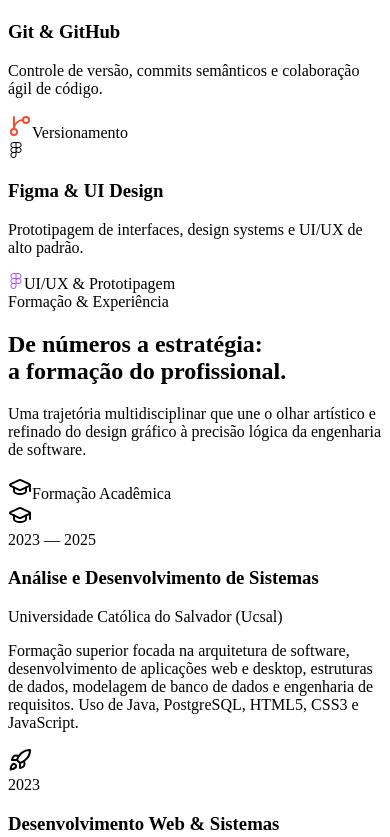
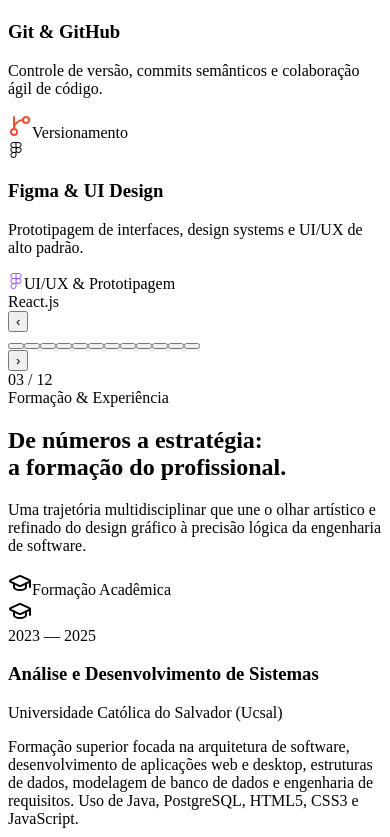
Before and after one commit to cauagarrido/cauagarrido-portfolio, a React (Vite) app: page / in a window 390 px wide. Shown: the part 7069-7906 px from the top of the page. Built offline with nearby package versions, Linux system fonts and the light colour scheme; the HTML template or start-up script is replaced by a standard one.

Commit message:
feat: add technologies section with responsive styling and carousel support

```diff
--- a/src/components/sections/Technologies.jsx
+++ b/src/components/sections/Technologies.jsx
@@ -4,6 +4,7 @@ import SectionHeading from '../common/SectionHeading.jsx';
 
 export default function Technologies() {
   const trackRef = useRef(null);
+  const programmaticScrollRef = useRef(false);
   const [activeIndex, setActiveIndex] = useState(0);
   const [isMobile, setIsMobile] = useState(() => window.matchMedia('(max-width: 768px)').matches);
 
@@ -17,10 +18,7 @@ export default function Technologies() {
   }, []);
 
   useEffect(() => {
-    if (!isMobile) {
-      setActiveIndex(0);
-      return undefined;
-    }
+    if (!isMobile) return undefined;
 
     const intervalId = window.setInterval(() => {
       setActiveIndex((currentIndex) => (currentIndex + 1) % technologies.length);
@@ -30,14 +28,62 @@ export default function Technologies() {
   }, [isMobile]);
 
   useEffect(() => {
-    if (!isMobile) return;
+    if (!isMobile) {
+      setActiveIndex(0);
+      return;
+    }
 
     const track = trackRef.current;
     const activeCard = track?.children[activeIndex];
     if (track && activeCard) {
-      track.scrollTo({ left: activeCard.offsetLeft, behavior: 'smooth' });
+      programmaticScrollRef.current = true;
+      const targetLeft = track.scrollLeft
+        + activeCard.getBoundingClientRect().left
+        - track.getBoundingClientRect().left;
+      track.scrollTo({ left: targetLeft, behavior: 'smooth' });
+
+      const timeoutId = window.setTimeout(() => {
+        programmaticScrollRef.current = false;
+      }, 700);
+      return () => window.clearTimeout(timeoutId);
     }
+    return undefined;
   }, [activeIndex, isMobile]);
+
+  const handleScroll = () => {
+    const track = trackRef.current;
+    if (!track || !isMobile || programmaticScrollRef.current) return;
+
+    const trackLeft = track.getBoundingClientRect().left;
+    let closestIndex = 0;
+    let closestDistance = Infinity;
+
+    Array.from(track.children).forEach((card, index) => {
+      const distance = Math.abs(card.getBoundingClientRect().left - trackLeft);
+      if (distance < closestDistance) {
+        closestDistance = distance;
+        closestIndex = index;
+      }
+    });
+
+    setActiveIndex((currentIndex) => (currentIndex === closestIndex ? currentIndex : closestIndex));
+  };
+
+  const goToStack = (index) => {
+    setActiveIndex(index);
+  };
+
+  const goToPreviousStack = () => {
+    setActiveIndex((currentIndex) => (
+      currentIndex === 0 ? technologies.length - 1 : currentIndex - 1
+    ));
+  };
+
+  const goToNextStack = () => {
+    setActiveIndex((currentIndex) => (currentIndex + 1) % technologies.length);
+  };
+
+  const activeTechnology = technologies[activeIndex];
 
   return (
     <section className="technologies-section" id="technologies">
@@ -48,8 +94,12 @@ export default function Technologies() {
           text="Ferramentas e linguagens dominadas que utilizo no dia a dia para desenvolver sistemas de alta performance, do backend ao frontend."
         />
 
-        <div className="tech-carousel" aria-roledescription="carrossel" aria-label="Tecnologias">
-          <div className="tech-cards-grid" ref={trackRef}>
+        <div
+          className="tech-carousel"
+          aria-roledescription="carrossel"
+          aria-label="Tecnologias"
+        >
+          <div className="tech-cards-grid" ref={trackRef} onScroll={handleScroll}>
           {technologies.map(({
             id, category, name, description, BrandIcon, FooterIcon, footer, color,
           }) => (
@@ -71,10 +121,39 @@ export default function Technologies() {
           ))}
           </div>
 
-          <div className="tech-carousel-dots" aria-hidden="true">
-            {technologies.map(({ id }, index) => (
-              <span key={id} className={index === activeIndex ? 'active' : ''} />
-            ))}
+          <div className="tech-carousel-pagination" aria-label="Navegação das stacks">
+            <span className="tech-carousel-current" aria-live="polite">
+              {activeTechnology.name}
+            </span>
+            <div className="tech-carousel-navigation">
+              <button
+                type="button"
+                className="tech-carousel-arrow"
+                aria-label="Stack anterior"
+                onClick={goToPreviousStack}
+              >‹</button>
+              <div className="tech-carousel-dots">
+                {technologies.map(({ id, name }, index) => (
+                  <button
+                    key={id}
+                    type="button"
+                    className={`tech-carousel-dot ${index === activeIndex ? 'active' : ''}`}
+                    aria-label={`Ir para ${name}`}
+                    aria-current={index === activeIndex ? 'true' : undefined}
+                    onClick={() => goToStack(index)}
+                  />
+                ))}
+              </div>
+              <button
+                type="button"
+                className="tech-carousel-arrow"
+                aria-label="Próxima stack"
+                onClick={goToNextStack}
+              >›</button>
+            </div>
+            <span className="tech-carousel-count">
+              {String(activeIndex + 1).padStart(2, '0')} / {String(technologies.length).padStart(2, '0')}
+            </span>
           </div>
         </div>
       </div>
--- a/src/styles/responsive.css
+++ b/src/styles/responsive.css
@@ -250,29 +250,88 @@
   }
 
   .tech-card {
+    box-sizing: border-box;
     flex: 0 0 100%;
     min-height: 280px;
     scroll-snap-align: start;
   }
 
+  .tech-carousel-pagination {
+    display: grid;
+    grid-template-columns: minmax(0, 1fr) auto auto;
+    align-items: center;
+    gap: 0.75rem;
+    margin: 0.75rem 0 0;
+  }
+
+  .tech-carousel-current {
+    overflow: hidden;
+    color: #fff;
+    font-size: 0.82rem;
+    font-weight: 650;
+    text-overflow: ellipsis;
+    white-space: nowrap;
+  }
+
   .tech-carousel-dots {
     display: flex;
     justify-content: center;
-    gap: 0.45rem;
-    margin-top: 0.5rem;
+    gap: 0.4rem;
   }
 
-  .tech-carousel-dots span {
-    width: 6px;
-    height: 6px;
+  .tech-carousel-navigation {
+    display: flex;
+    align-items: center;
+    justify-content: center;
+    gap: 0.55rem;
+  }
+
+  .tech-carousel-arrow {
+    display: grid;
+    width: 28px;
+    height: 28px;
+    padding: 0;
+    place-items: center;
+    border: 1px solid rgba(255, 255, 255, 0.15);
+    border-radius: 50%;
+    background: rgba(255, 255, 255, 0.05);
+    color: #fff;
+    cursor: pointer;
+    line-height: 1;
+  }
+
+  .tech-carousel-arrow:hover {
+    border-color: var(--accent-purple);
+    background: rgba(158, 143, 255, 0.14);
+  }
+
+  .tech-carousel-dot {
+    width: 8px;
+    height: 8px;
+    padding: 0;
+    border: 0;
     border-radius: 999px;
-    background: rgba(255, 255, 255, 0.28);
+    background: rgba(255, 255, 255, 0.3);
+    cursor: pointer;
     transition: width 0.25s ease, background 0.25s ease;
   }
 
-  .tech-carousel-dots span.active {
-    width: 20px;
+  .tech-carousel-dot.active {
+    width: 22px;
     background: var(--accent-purple);
+  }
+
+  .tech-carousel-dot:focus-visible {
+    outline: 2px solid var(--accent-mint);
+    outline-offset: 4px;
+  }
+
+  .tech-carousel-count {
+    color: var(--text-muted);
+    font-size: 0.72rem;
+    font-variant-numeric: tabular-nums;
+    text-align: right;
+    white-space: nowrap;
   }
 
   .experience-section {
--- a/src/styles/technologies.css
+++ b/src/styles/technologies.css
@@ -56,6 +56,10 @@
 }
 
 .tech-carousel-dots {
+  display: none;
+}
+
+.tech-carousel-pagination {
   display: none;
 }
 
```
